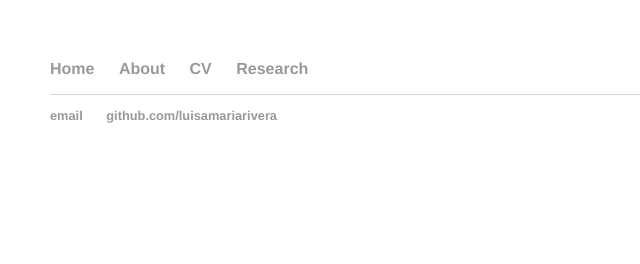
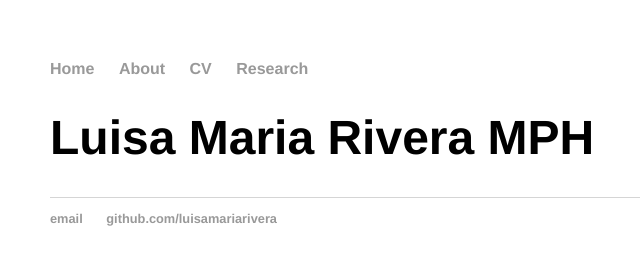
Before and after one commit to luisamariarivera/luisamariarivera.github.io, a plain HTML site: page index.html in a window 1280 px wide. Shown: the whole page, without its empty margins (142-782 px from the left). Drawn offline with Linux system fonts and the light colour scheme; files that its build step writes are made by us from their sources.

Commit message:
Update index.html

```diff
--- a/index.html
+++ b/index.html
@@ -14,7 +14,10 @@
 			<li><a href="/Research">Research</a></li>
     		</ul>
 		</nav>
-
+		<div class="blurb">
+        		<h1>Luisa Maria Rivera MPH</h1>
+    		</div><!-- /.blurb -->
+		</div><!-- /.container -->
 		<footer>
     		<ul>
         		<li><a href="mailto:luisamariarivera@gmail.com">email</a></li>
```
